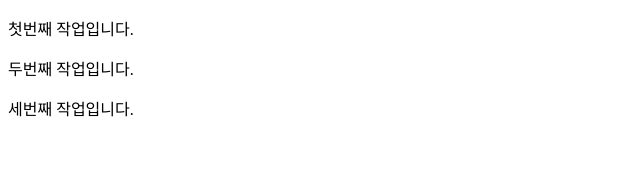
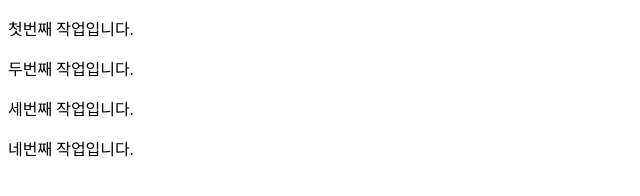
Before and after one commit to parkchho/ezen02, a plain HTML site: page index.html in a window 1280 px wide. Shown: the whole page, without its empty margins (0-640 px from the left). Drawn offline with Linux system fonts and the light colour scheme.

Commit message:
six commit

```diff
--- a/index.html
+++ b/index.html
@@ -9,5 +9,6 @@
     <p>첫번째 작업입니다.</p>
     <p>두번째 작업입니다.</p>
     <p>세번째 작업입니다.</p>
+    <p>네번째 작업입니다.</p>
 </body>
 </html>
```
